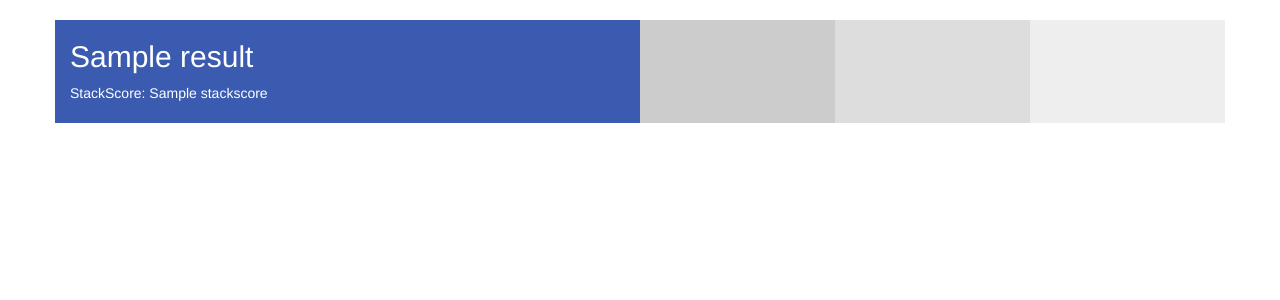
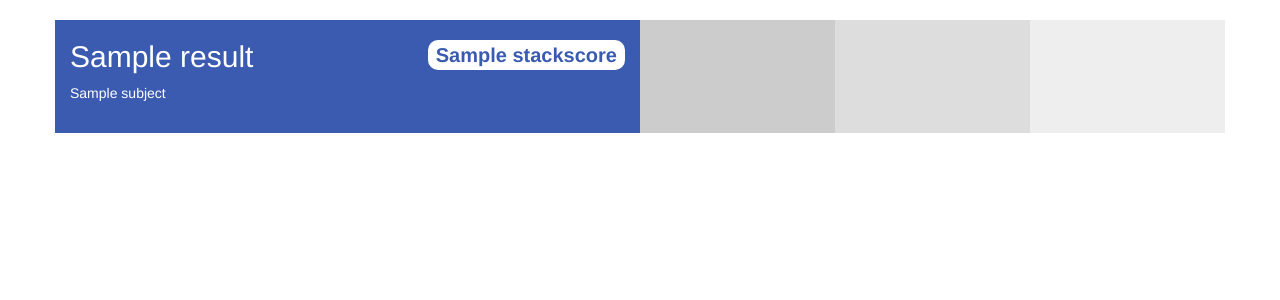
Before and after one commit to thatandromeda/librarycloud, a Django app: template librarycloud/templates/stackview.html in a window 1280 px wide. Shown: the part 52-352 px from the top of the page. Run offline with Django 3.2, Linux system fonts and the light colour scheme; the template is opened without the code that fills it: most values are stand-ins (such as "Sample title", 1, 10 or a date in 2020); some libraries are stand-ins or nearby versions.

Commit message:
title card now fully populated

```diff
--- a/librarycloud/static/css/project.css
+++ b/librarycloud/static/css/project.css
@@ -44,3 +44,10 @@ body {
 .ism3.grey {
   background-color: #eee;
 }
+
+.badge {
+  color: #3a5bb0;
+  background-color: white;
+  font-size: 20px;
+  padding: 5px 8px;
+}
--- a/librarycloud/templates/stackview.html
+++ b/librarycloud/templates/stackview.html
@@ -4,8 +4,13 @@
   {% for result in results %}
     <div class="row">
       <div class="col-sm-6 col-xs-12 titlecard">
-        <h2>{{ result.title }}</h2>
-        StackScore: {{ result.stackscore }}
+        <h2><span class="badge pull-right">{{ result.stackscore }}</span>{{ result.title }}</h2>
+
+        <ul class="list-unstyled">
+          {% for subject in result.subjects %}
+            <li>{{ subject }}</li>
+          {% endfor %}
+        </ul>
       </div>
       <div class="col-sm-2 col-xs-4 ism1 grey"></div>
       <div class="col-sm-2 col-xs-4 ism2 grey"></div>
```
